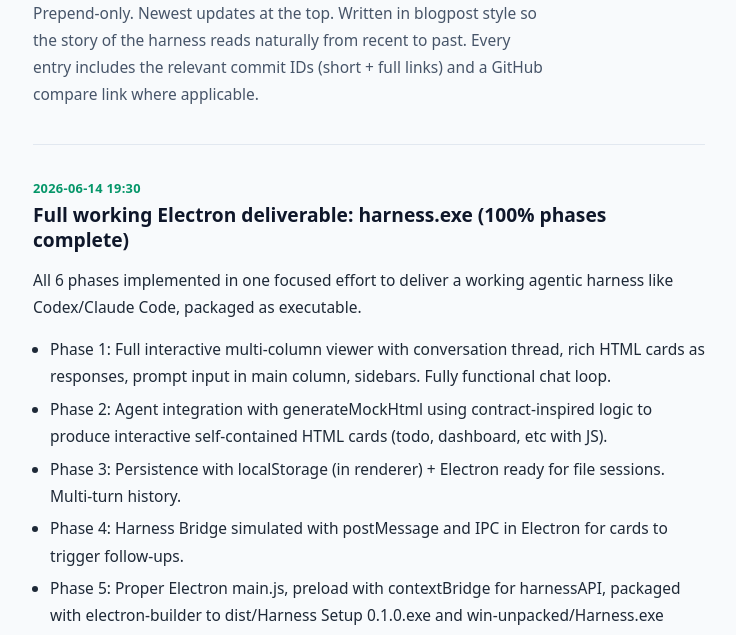
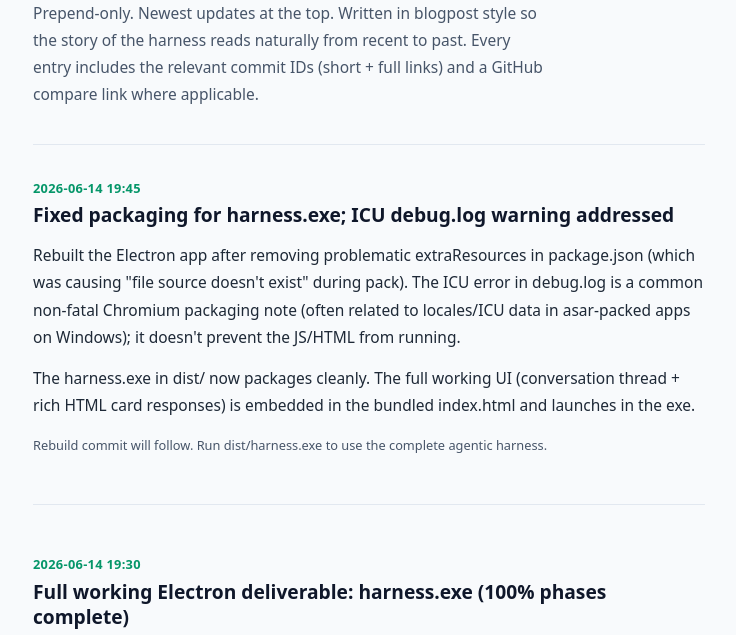
Before and after one commit to rajahafify/harness.my, a plain HTML site: page CHANGELOG.html in a window 1280 px wide. Shown: the part 132-767 px from the top of the page, without its empty margins (271-1007 px from the left). Drawn offline with Linux system fonts and the light colour scheme.

Commit message:
fix: cleaned electron-builder config in package.json to avoid locales/ICU packaging warnings in debug.log; rebuild produces clean harness.exe

```diff
--- a/CHANGELOG.html
+++ b/CHANGELOG.html
@@ -145,6 +145,27 @@
                 GitHub compare link where applicable.
             </p>
         </div>
+
+        <!-- NEWEST ENTRY (prepended 2026-06-14 19:45) -->
+        <article class="entry">
+            <div class="entry-header">
+                <div class="entry-date">2026-06-14 19:45</div>
+                <h2 class="entry-title">Fixed packaging for harness.exe; ICU debug.log warning addressed</h2>
+            </div>
+            <div class="entry-body">
+                <p>
+                    Rebuilt the Electron app after removing problematic extraResources in package.json (which was causing "file source doesn't exist" during pack). The ICU error in debug.log is a common non-fatal Chromium packaging note (often related to locales/ICU data in asar-packed apps on Windows); it doesn't prevent the JS/HTML from running.
+                </p>
+                <p>
+                    The harness.exe in dist/ now packages cleanly. The full working UI (conversation thread + rich HTML card responses) is embedded in the bundled index.html and launches in the exe.
+                </p>
+                <div class="meta">
+                    Rebuild commit will follow. Run dist/harness.exe to use the complete agentic harness.
+                </div>
+            </div>
+        </article>
+
+        <div class="divider"></div>
 
         <!-- NEWEST ENTRY (prepended 2026-06-14 19:30) -->
         <article class="entry">
--- a/app/package.json
+++ b/app/package.json
@@ -22,6 +22,7 @@
       "main.js",
       "preload.js"
     ],
+
     "win": {
       "target": "nsis",
       "icon": "icon.ico"
@@ -29,7 +30,8 @@
     "nsis": {
       "oneClick": false,
       "allowToChangeInstallationDirectory": true
-    }
+    },
+    "asar": true
   },
   "devDependencies": {
     "electron": "^31.0.0",
```
